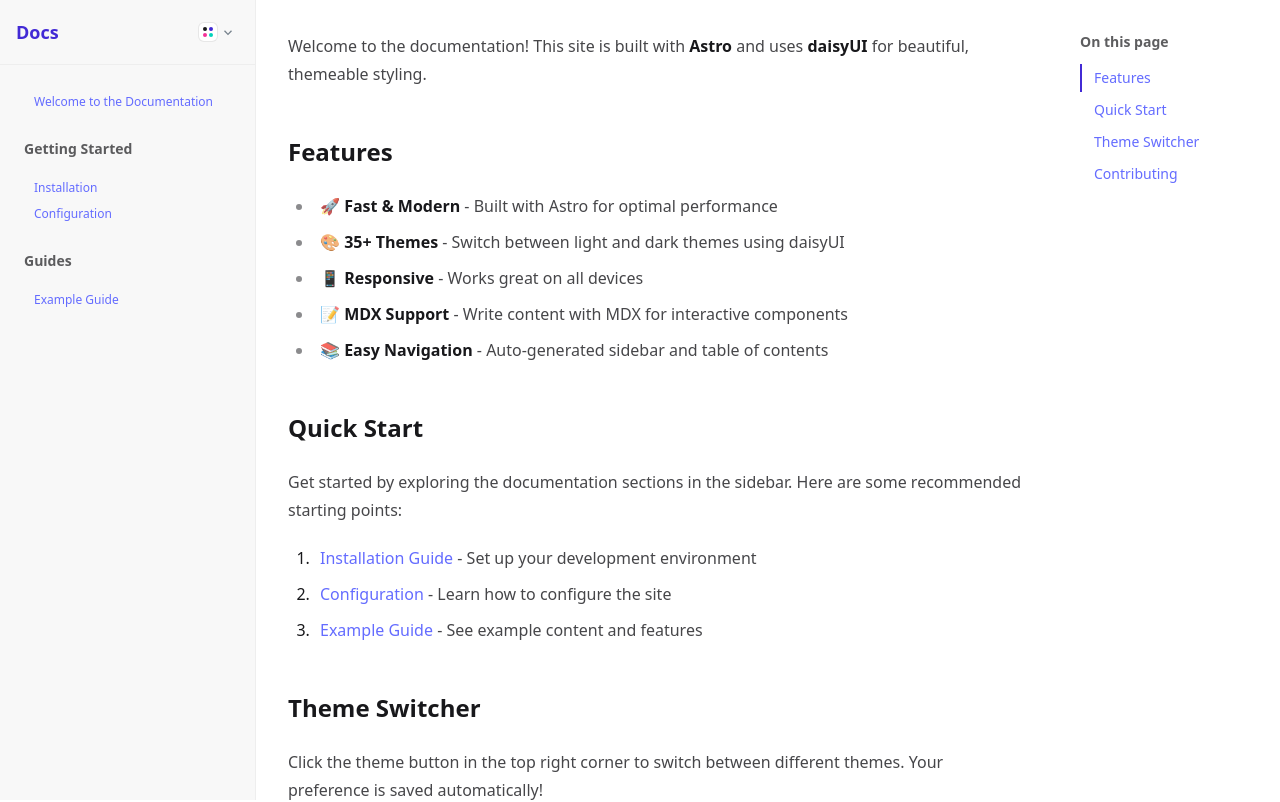
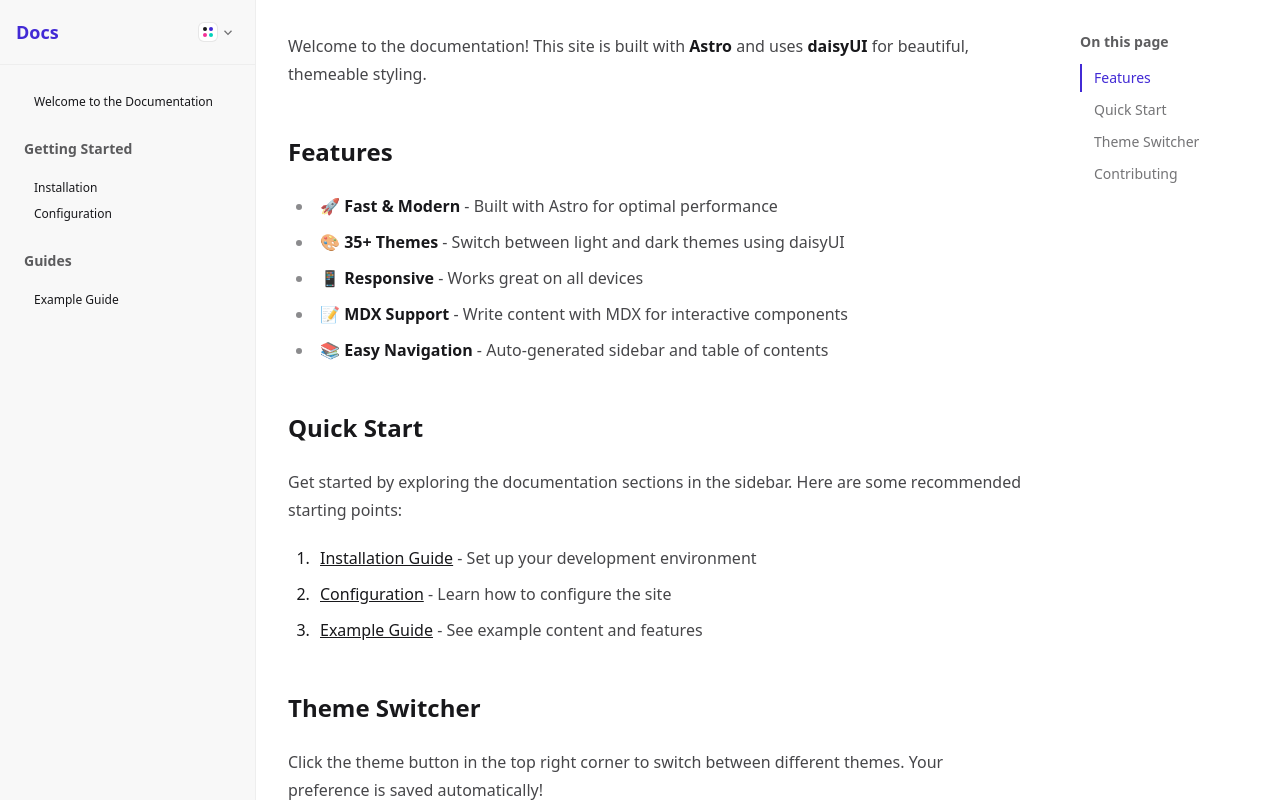
Before and after one commit to imarfanc/vue_1, a Vue app: page / in a window 1280 px wide. Shown: the top 802 px of the page. Built offline with nearby package versions, Linux system fonts and the light colour scheme.

Commit message:
refactor: update styles to use Tailwind CSS classes
Updated HTML background class from 'bg-primary' to 'bg-base-100' in index.html for consistency with DaisyUI theming. Removed custom CSS rules from style.css to leverage utility classes, simplifying styling and reducing redundancy.

```diff
--- a/index.html
+++ b/index.html
@@ -1,5 +1,5 @@
 <!doctype html>
-<html lang="en" data-theme="light" class="bg-primary">
+<html lang="en" data-theme="light" class="bg-base-100">
   <head>
     <meta charset="UTF-8" />
     <link rel="icon" type="image/svg+xml" href="/vite.svg" />
--- a/src/style.css
+++ b/src/style.css
@@ -3,83 +3,3 @@
   themes: all;
 }
 @plugin "@tailwindcss/typography";
-
-:root {
-  font-family: system-ui, Avenir, Helvetica, Arial, sans-serif;
-  line-height: 1.5;
-  font-weight: 400;
-
-  color-scheme: light dark;
-  color: rgba(255, 255, 255, 0.87);
-  background-color: #242424;
-
-  font-synthesis: none;
-  text-rendering: optimizeLegibility;
-  -webkit-font-smoothing: antialiased;
-  -moz-osx-font-smoothing: grayscale;
-}
-
-a {
-  font-weight: 500;
-  color: #646cff;
-  text-decoration: inherit;
-}
-a:hover {
-  color: #535bf2;
-}
-
-body {
-  margin: 0;
-  display: flex;
-  place-items: center;
-  min-width: 320px;
-  min-height: 100vh;
-}
-
-h1 {
-  font-size: 3.2em;
-  line-height: 1.1;
-}
-
-button {
-  border-radius: 8px;
-  border: 1px solid transparent;
-  padding: 0.6em 1.2em;
-  font-size: 1em;
-  font-weight: 500;
-  font-family: inherit;
-  background-color: #1a1a1a;
-  cursor: pointer;
-  transition: border-color 0.25s;
-}
-button:hover {
-  border-color: #646cff;
-}
-button:focus,
-button:focus-visible {
-  outline: 4px auto -webkit-focus-ring-color;
-}
-
-.card {
-  padding: 2em;
-}
-
-#app {
-  max-width: 1280px;
-  margin: 0 auto;
-  padding: 2rem;
-  text-align: center;
-}
-
-@media (prefers-color-scheme: light) {
-  :root {
-    color: #213547;
-    background-color: #ffffff;
-  }
-  a:hover {
-    color: #747bff;
-  }
-  button {
-    background-color: #f9f9f9;
-  }
-}
```
